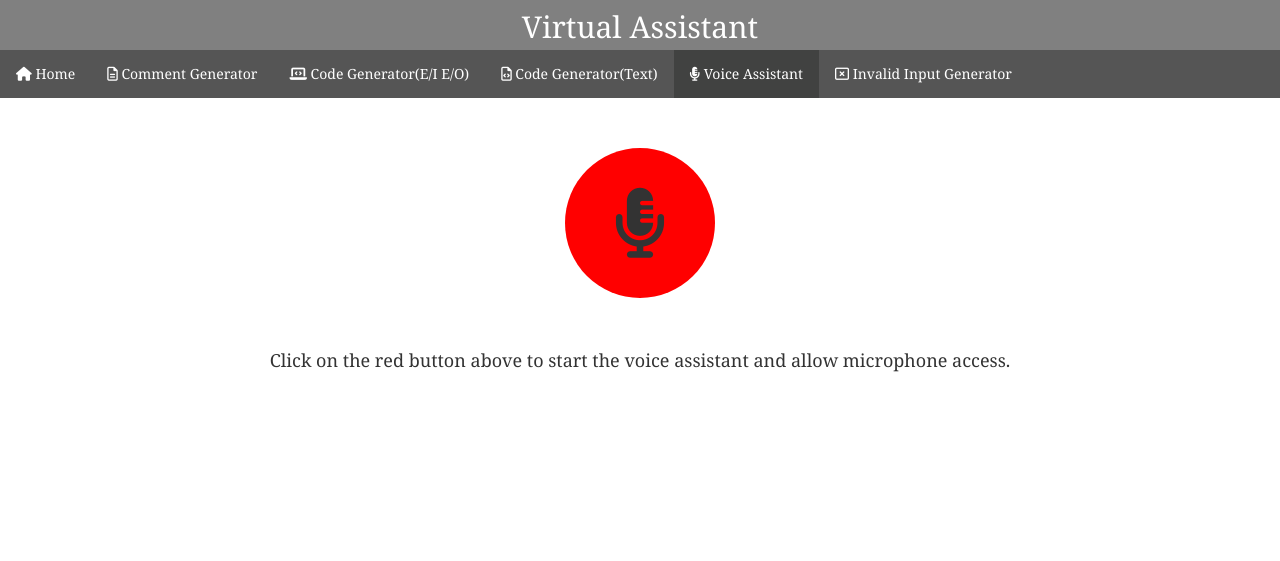
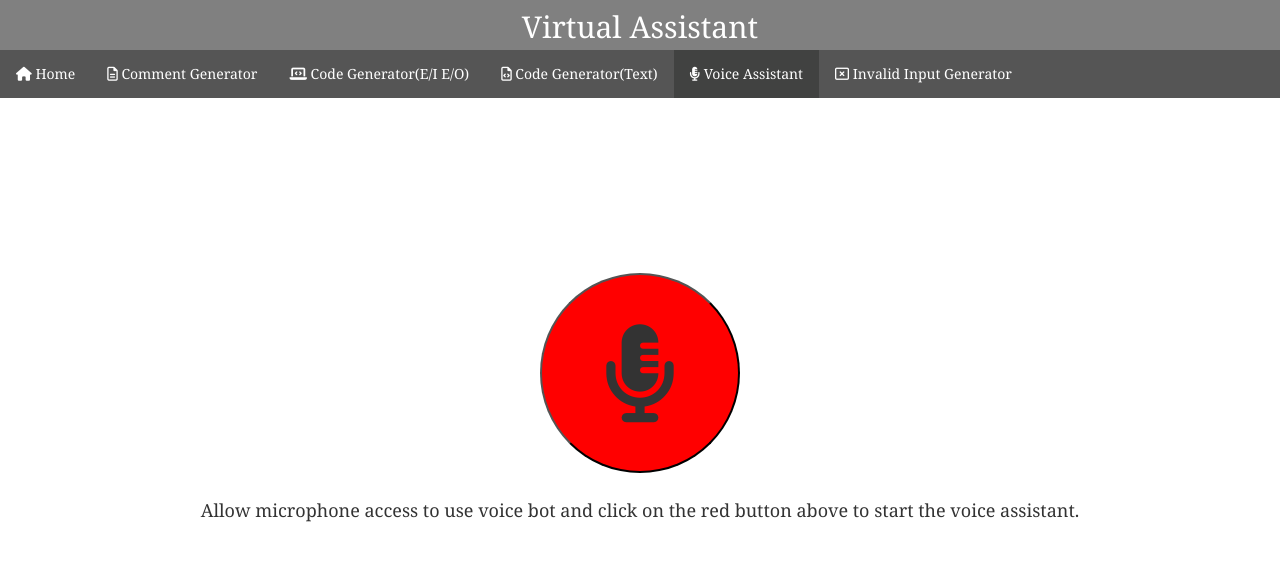
Before and after one commit to H-Ding-Xue/Virtual-assistant-for-programmers, a Flask app: page /voicebot in a window 1280 px wide. Shown: the top 561 px of the page. Run offline with Flask 2, Linux system fonts and the light colour scheme; some libraries are stand-ins or nearby versions.

Commit message:
Update voice assistant to work

```diff
--- a/FYP_code/static/js/voicebot.js
+++ b/FYP_code/static/js/voicebot.js
@@ -1,28 +1,16 @@
 $( document ).ready(function() {
-    navigator.mediaDevices.getUserMedia({ audio: true })
-      .then(function(stream) {
-            // if microphone access is given
-            $('#recButton').addClass("notRec");
-            $('#recButton').click(function(){
-                if($('#recButton').hasClass('notRec')){
-                    $('#recButton').removeClass("notRec");
-                    $('#recButton').addClass("Rec");
-                    $('#icon').removeClass("fas fa-microphone-alt fa-5x");
-                    $('#icon').addClass("fas fa-stop fa-5x");
-                    $('#rectext').html("<b>Recording in process.... </b><br/>Click on the button again when you are done speaking.");
+    // set alerts to display for only 3s if any
+    setInterval(function(){ $(".alert").fadeOut(); }, 3000);
 
-                }
-                else{
-                    $('#recButton').removeClass("Rec");
-                    $('#icon').removeClass("fas fa-stop fa-5x");
-                    $('#icon').addClass("fas fa-microphone-alt fa-5x");
-                    $('#recButton').addClass("notRec");
-                    $('#rectext').html("Recording done. Click on the button above to start the voice assistant again.");
-                }
-            });
-      })
-      .catch(function(err) {
-        // if microphone access is blocked
-        alert('Please allow microphone access in order to use voice assistant.')
-      });
+    $('#recButton').click(function(){
+        //timeout function with delay else disable click will not work
+        setTimeout(function() {
+            // disable click almost instantly
+            $('#recButton').prop('disabled', true);
+          }, 1);
+          //animation effect
+        $('#recButton').addClass("Rec");
+        $('#rectext').html("<b>Recording in process.... </b><br/>Recording will automatically stop when no voice is detected.");
+
+    });
 })
--- a/FYP_code/static/styles/voicebot.css
+++ b/FYP_code/static/styles/voicebot.css
@@ -1,4 +1,5 @@
 #button {
+	margin-top: 150px;
 	display: flex;
 	justify-content: center;
 	align-items: center;
@@ -8,21 +9,17 @@
   #rectext{
 	  text-align: center;
 	  font-size: 18px;
-
   }
 
   #recButton {
-	height: 150px;
-	width: 150px;
+	  height: 200px;
+	  width: 200px;
 	  background-color: red;
-	border-radius: 300px;
-	display: inline-block;
+	  border-radius: 100px;
+	  display: block;
 	  outline: none;
   }
 
-.notRec{
-	background-color: red;
-}
 
 .Rec{
 	animation-name: pulse;
@@ -42,3 +39,31 @@
 		box-shadow: 0px 0px 5px 13px rgba(173,0,0,0);
 	}
 }
+
+#overlay {
+	margin: auto;
+	position: absolute;
+	top: 250px;
+	left: 50px;
+	bottom: 50px;
+	right: 50px;
+	z-index:5;
+}
+
+.text {
+	font-size: 18px;
+}
+
+.modal-content{
+	background: rgb(240, 240, 240)
+}
+
+.close {
+
+    color: rgb(220, 53, 69);
+	opacity: 1;
+}
+
+div.alert {
+    text-align: center;
+}
--- a/FYP_code/templates/voicebot.html
+++ b/FYP_code/templates/voicebot.html
@@ -3,12 +3,44 @@
 {% block content %}
   <link rel="stylesheet" href="{{url_for('static', filename = 'styles/voicebot.css')}}">
 
-    <!-- recording button -->
+  {% for error in get_flashed_messages() %}
+  <div class="alert alert-danger">
+    <strong>{{error}}</strong>
+  </div>
+  {% endfor %}
+
+
+  <form method="POST" >
     <div id="button">
-      <button id="recButton" class="btn"><i id= "icon" class="fas fa-microphone-alt fa-5x"></i></button>
+      <button name="btn" id="recButton" value="startvoice" title="Click on this button to use voice assistant" >
+        <i id= "icon" class="fas fa-microphone-alt fa-7x"></i>
+      </button>
     </div>
+    <p id="rectext">Allow microphone access to use voice bot and click on the red button above to start the voice assistant.</p>
+  </form>
 
-    <p id="rectext">Click on the red button above to start the voice assistant and allow microphone access.</p>
+  {% if command %}
+  <div id="overlay">
+      <!-- Modal content-->
+      <div class="modal-dialog">
+        <div class="modal-content">
+          <div class="modal-header">
+            <a href="/voicebot"><button type="button" class="close close-danger" data-dismiss="modal">&times;</button></a>
+            <h2>Processing Voice</h2>
+          </div>
+          <div class="modal-body">
+            <p class="text">
+              You said: {{transcribed_text}} <br/>
+              Redirecting you to {{place}}
+            </p>
+          </div>
+          <div class="modal-footer">
+            <a href="/voicebot"><button type="button" class="btn btn-danger" data-dismiss="modal">Close</button></a>
+          </div>
+        </div>
+      </div>
+    </div>
+  {% endif %}
 
   <script type=text/javascript src="{{url_for('static', filename='js/voicebot.js') }}"></script>
 {% endblock %}
```
Lines whose indentation alone changed are shown as unchanged.
